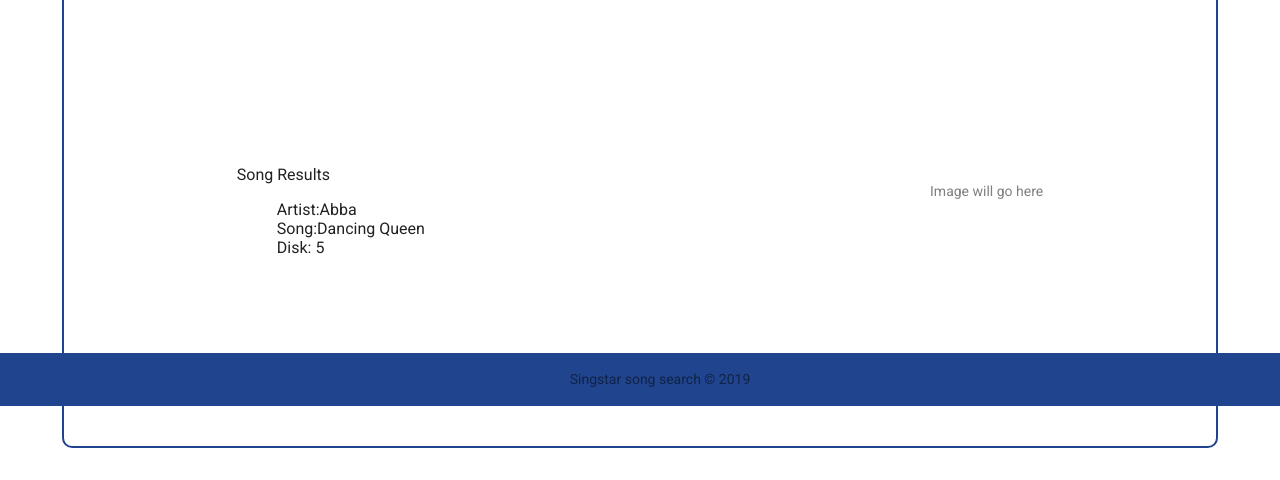
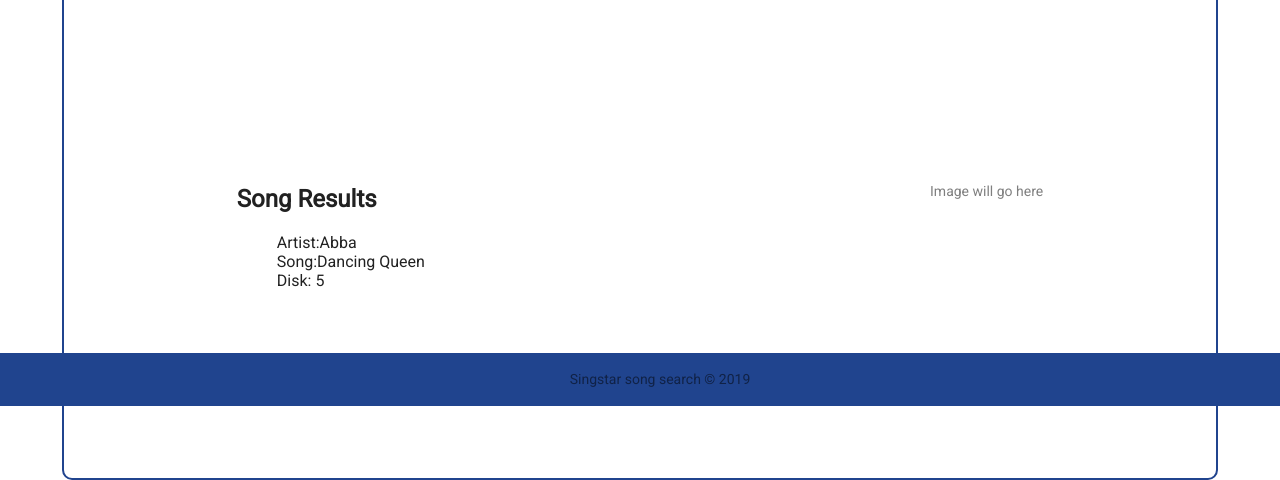
Before and after one commit to iketari/singstar-song-checker, a plain HTML site: page public/results.html in a window 1280 px wide. Shown: the part 394-874 px from the top of the page. Before the commit the page ends 842 px from the top, so only its background shows below. Drawn offline with Linux system fonts and the light colour scheme; some packages are replaced by stand-ins of ours.

Commit message:
added h2 to results container

```diff
--- a/public/results.html
+++ b/public/results.html
@@ -33,7 +33,7 @@
       </form>
     </div>
     <div class="results-container">
-      <div class = "results-left"
+      <div class = "results-left">
         <h2>Song Results</h2>
         <ul>
           <li>Artist:Abba</li>
```
